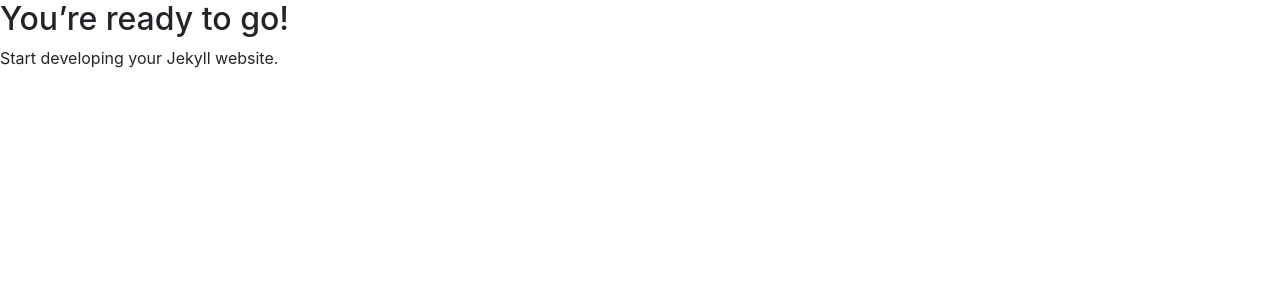
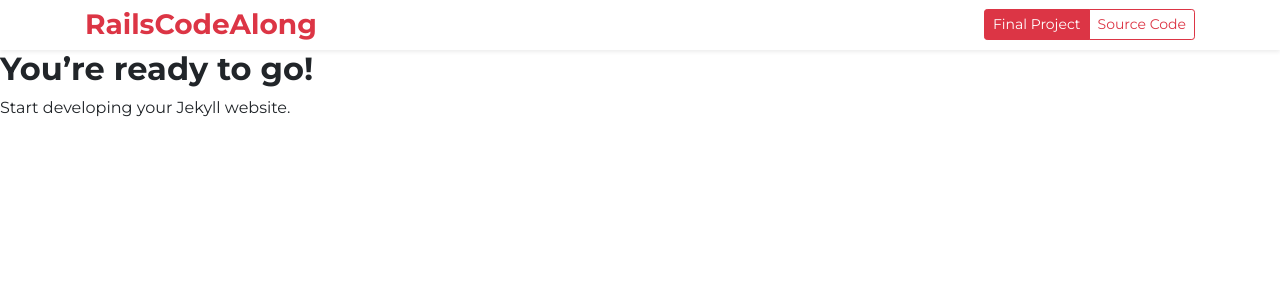
Before and after one commit to stevepolitodesign/rails-code-along, a Jekyll site: the page built from index.md, in a window 1280 px wide. Shown: the top 300 px of the page. Built offline with Jekyll 4.4.1, drawn with Linux system fonts in a browser that asks for light colours.

Commit message:
Build header.

```diff
--- /dev/null
+++ b/_includes/navbar.html
@@ -0,0 +1,14 @@
+<nav class="navbar navbar-expand-sm navbar-light bg-white shadow-sm">
+    <div class="container">
+      <a class="h3 text-danger mb-0 text-decoration-none" href="#">RailsCodeAlong</a>
+      <button class="navbar-toggler" type="button" data-toggle="collapse" data-target="#navBar" aria-controls="navBar" aria-expanded="false" aria-label="Toggle navigation">
+        <span class="navbar-toggler-icon"></span>
+      </button>
+      <div class="collapse navbar-collapse justify-content-sm-end" id="navBar">
+        <div class="btn-group d-flex justify-content-center py-2 py-sm-0">
+          <a href="http://stridecatcher.herokuapp.com/" target="_blank" class="btn btn-sm btn-danger">Final Project</a>
+          <a href="https://github.com/stevepolitodesign/stridecatcher" target="_blank" class="btn btn-sm btn-outline-danger">Source Code</a>
+        </div>
+      </div>
+    </div>
+</nav>
--- a/_layouts/default.html
+++ b/_layouts/default.html
@@ -4,9 +4,11 @@
     <meta charset="utf-8">
     <meta name="viewport" content="width=device-width, initial-scale=1, shrink-to-fit=no">
     <title>{{ page.title }} - {{ site.title }}</title>
+    <link href="https://fonts.googleapis.com/css2?family=Montserrat:ital,wght@0,400;0,700;1,400&display=swap" rel="stylesheet">
     <link rel="stylesheet" href="{{ "/assets/css/main.css" | relative_url }}">
   </head>
   <body>
+    {% include navbar.html %}
     {{ content}}
     <script src="https://code.jquery.com/jquery-3.5.1.slim.min.js" integrity="sha384-DfXdz2htPH0lsSSs5nCTpuj/zy4C+OGpamoFVy38MVBnE+IbbVYUew+OrCXaRkfj" crossorigin="anonymous"></script>
     <script src="{{ "/assets/js/vendor/bootstrap.min.js" | relative_url }}"></script>
--- a/_sass/main.scss
+++ b/_sass/main.scss
@@ -1 +1,4 @@
+$font-family-sans-serif: 'Montserrat', sans-serif;
+$headings-font-weight: 700;
+
 @import "./bootstrap/bootstrap.scss";
```
